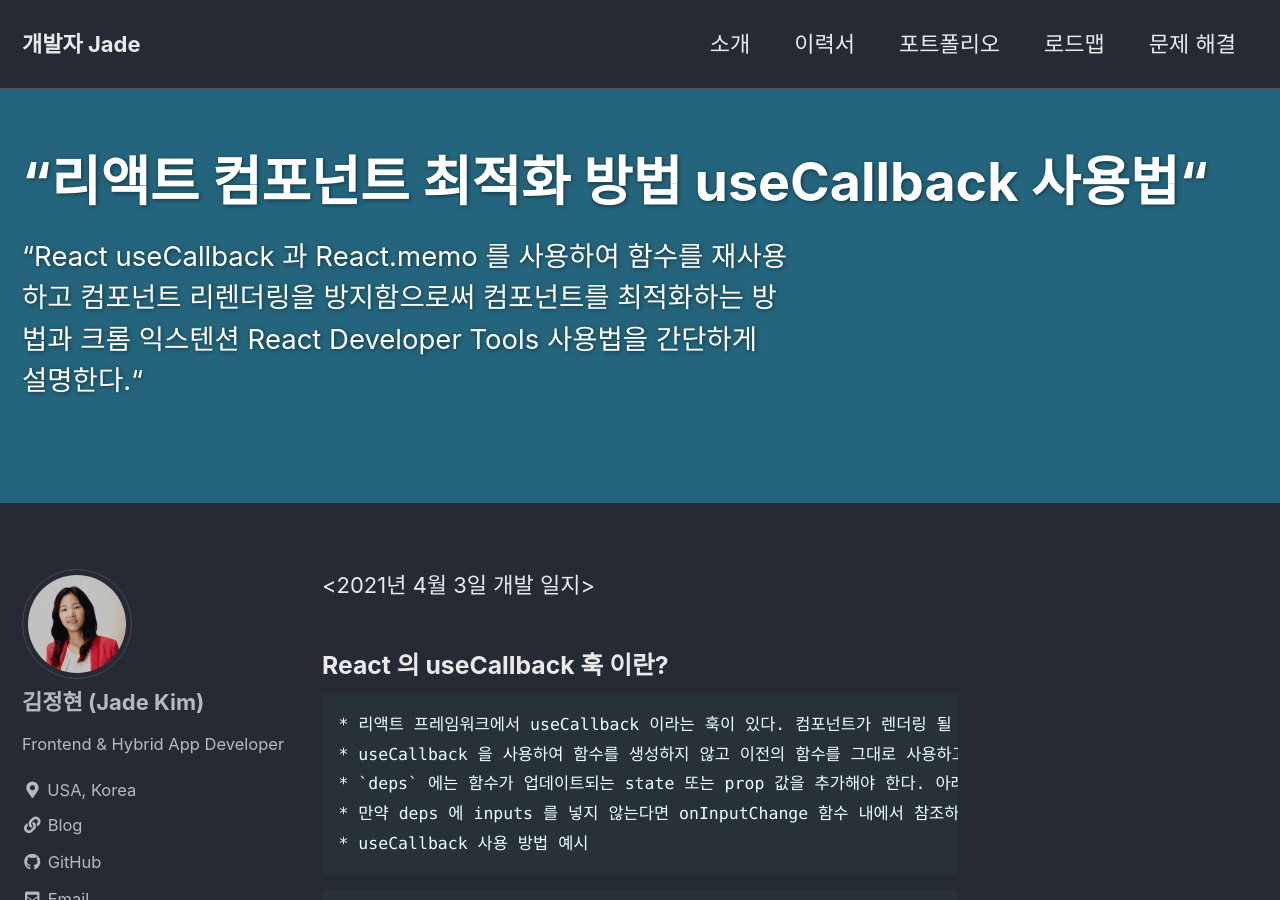
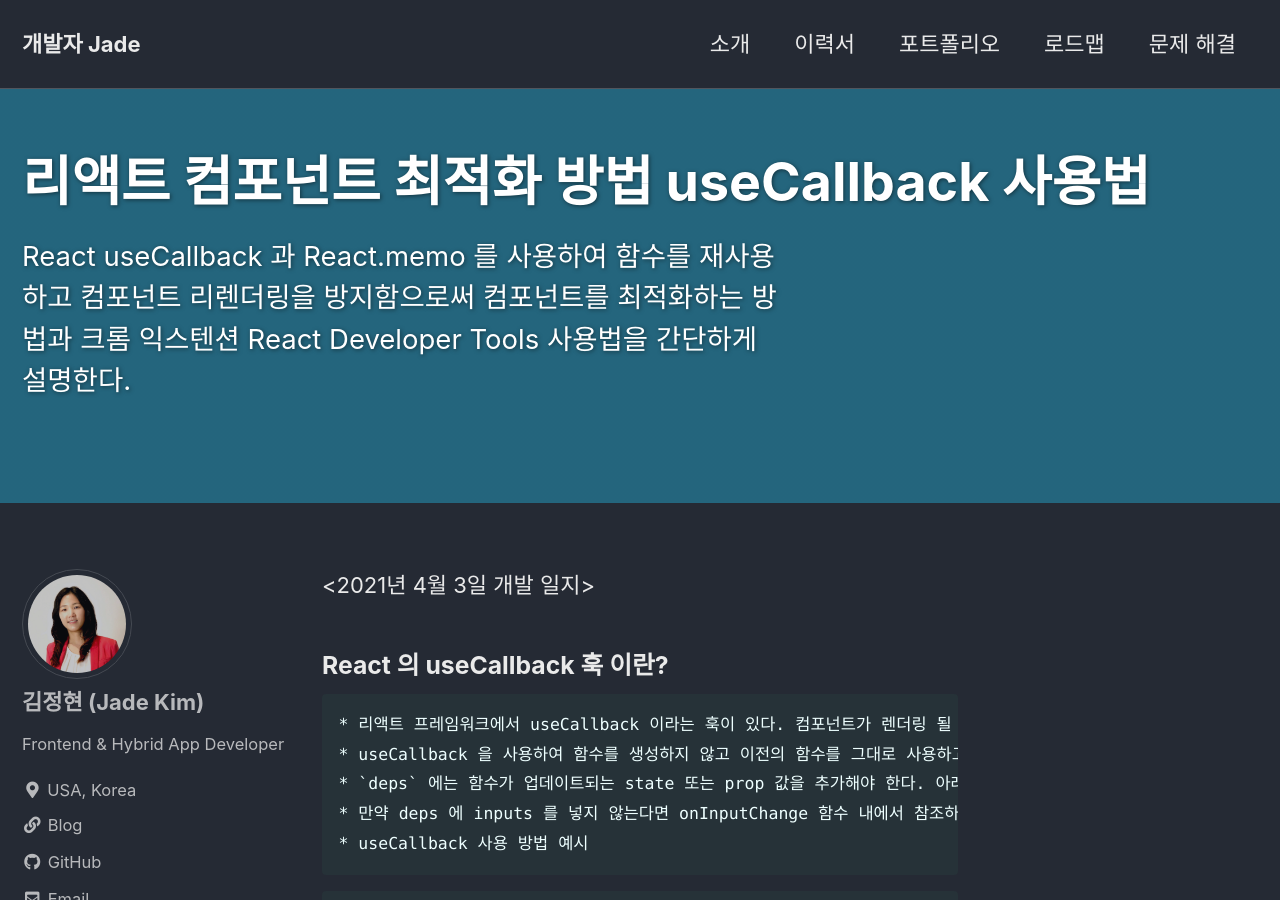
Before and after one commit to trevino-kim/github.io, a Jekyll site: the page built from _posts/2021-4-3-react-memo-usecallback.md, in a window 1280 px wide and 900 px high. Built offline with Jekyll 4.4.1, drawn with Linux system fonts in a browser that asks for light colours; cached includes are drawn as plain includes.

```diff
--- a/_posts/2021-4-3-react-memo-usecallback.md
+++ b/_posts/2021-4-3-react-memo-usecallback.md
@@ -1,6 +1,6 @@
 ---
-title: “리액트 컴포넌트 최적화 방법 useCallback 사용법“
-excerpt: “React useCallback 과 React.memo 를 사용하여 함수를  재사용하고 컴포넌트 리렌더링을 방지함으로써 컴포넌트를 최적화하는 방법과 크롬 익스텐션 React Developer Tools 사용법을 간단하게 설명한다.“
+title: "리액트 컴포넌트 최적화 방법 useCallback 사용법"
+excerpt: "React useCallback 과 React.memo 를 사용하여 함수를  재사용하고 컴포넌트 리렌더링을 방지함으로써 컴포넌트를 최적화하는 방법과 크롬 익스텐션 React Developer Tools 사용법을 간단하게 설명한다."
 header:
   overlay_color: "#48CBFA"
   overlay_filter: rgba(0, 0, 0, 0.5)
```
